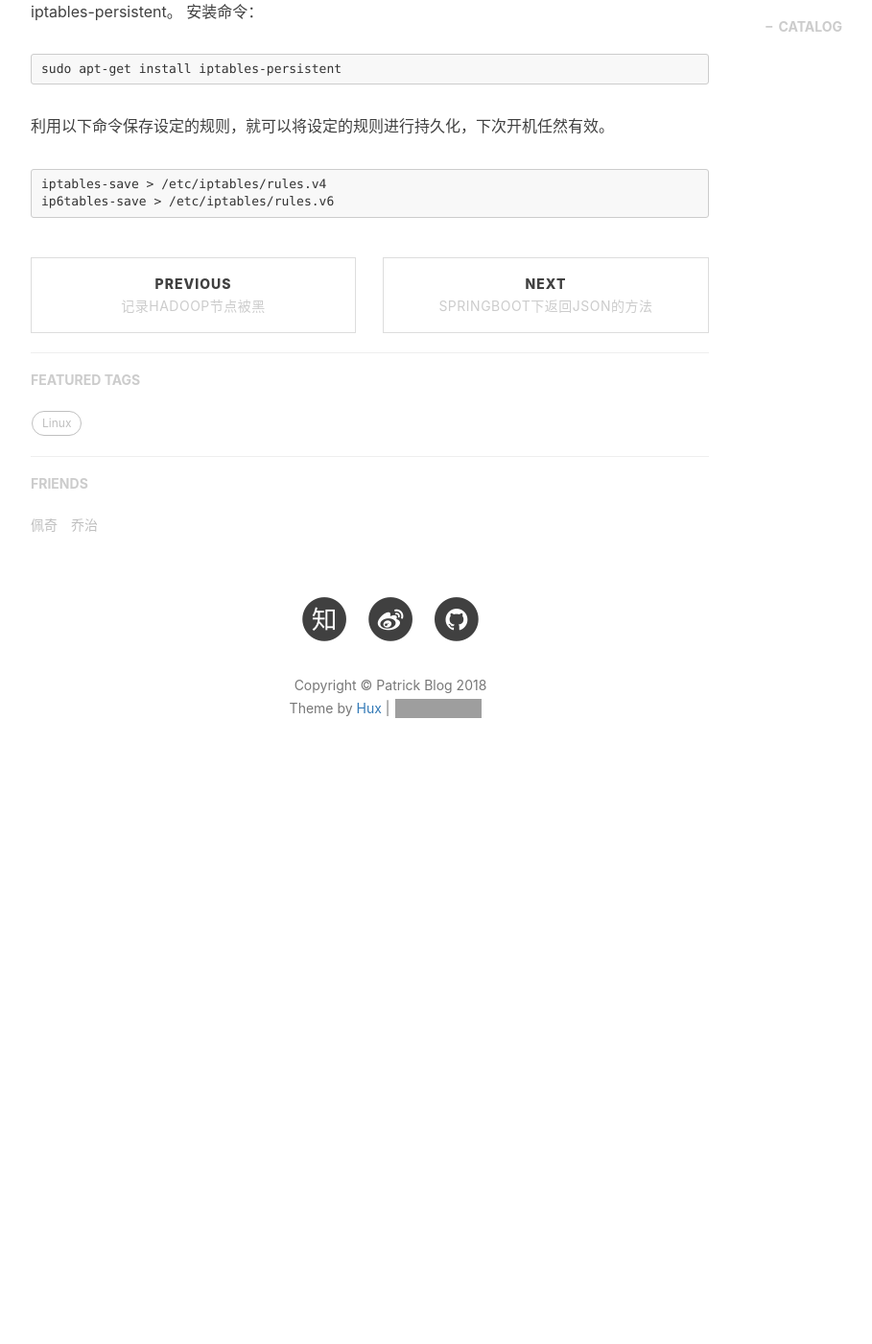
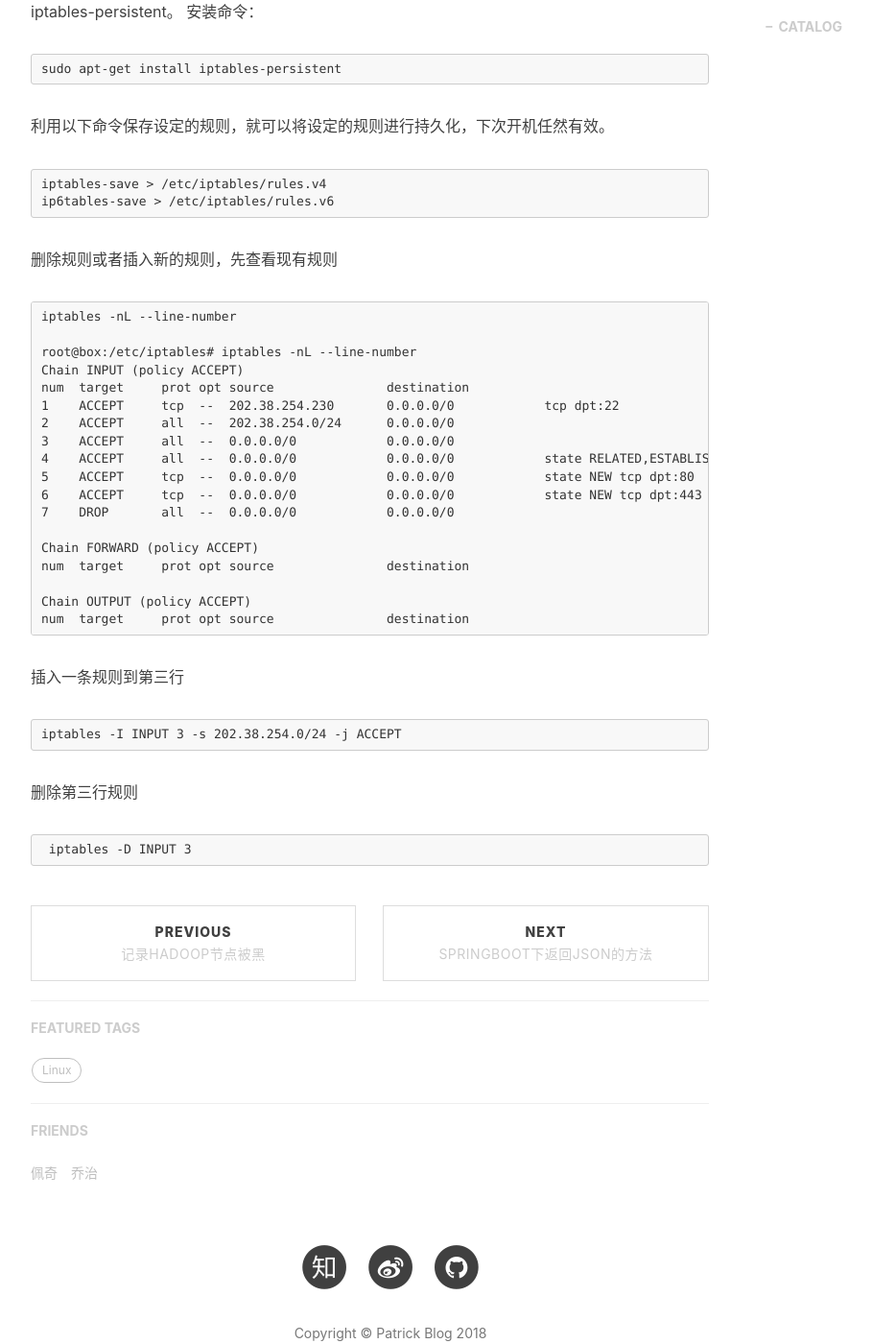
Before and after one commit to patrickNotZombie/booknotes, a Jekyll site: the page built from _posts/2018-11-10-iptables setting for Ubuntu.md, in a window 1280 px wide and 1400 px high, scrolled down 1952 px. Shown: the whole window at 96% size, without its empty margins (233-1142 px from the left). Built offline with Jekyll 4.4.1, drawn with Linux system fonts in a browser that asks for light colours; nearby versions of some CDN libraries; comment, search, counter and statistics services are not loaded; before the commit the page ends 2794 px from its top, so only the background shows below that; grey boxes are pictures that could not be loaded.

Commit message:
防火墙文章修改

```diff
--- a/_posts/2018-11-10-iptables setting for Ubuntu.md
+++ b/_posts/2018-11-10-iptables setting for Ubuntu.md
@@ -89,3 +89,32 @@ tags:
 
 	iptables-save > /etc/iptables/rules.v4
 	ip6tables-save > /etc/iptables/rules.v6
+
+删除规则或者插入新的规则，先查看现有规则
+
+	iptables -nL --line-number
+
+	root@box:/etc/iptables# iptables -nL --line-number
+	Chain INPUT (policy ACCEPT)
+	num  target     prot opt source               destination
+	1    ACCEPT     tcp  --  202.38.254.230       0.0.0.0/0            tcp dpt:22
+	2    ACCEPT     all  --  202.38.254.0/24      0.0.0.0/0
+	3    ACCEPT     all  --  0.0.0.0/0            0.0.0.0/0
+	4    ACCEPT     all  --  0.0.0.0/0            0.0.0.0/0            state RELATED,ESTABLISHED
+	5    ACCEPT     tcp  --  0.0.0.0/0            0.0.0.0/0            state NEW tcp dpt:80
+	6    ACCEPT     tcp  --  0.0.0.0/0            0.0.0.0/0            state NEW tcp dpt:443
+	7    DROP       all  --  0.0.0.0/0            0.0.0.0/0
+
+	Chain FORWARD (policy ACCEPT)
+	num  target     prot opt source               destination
+
+	Chain OUTPUT (policy ACCEPT)
+	num  target     prot opt source               destination
+
+插入一条规则到第三行
+
+	iptables -I INPUT 3 -s 202.38.254.0/24 -j ACCEPT
+
+删除第三行规则
+
+	 iptables -D INPUT 3
```
